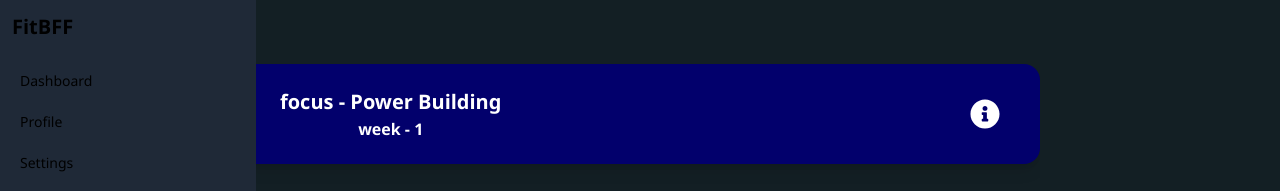
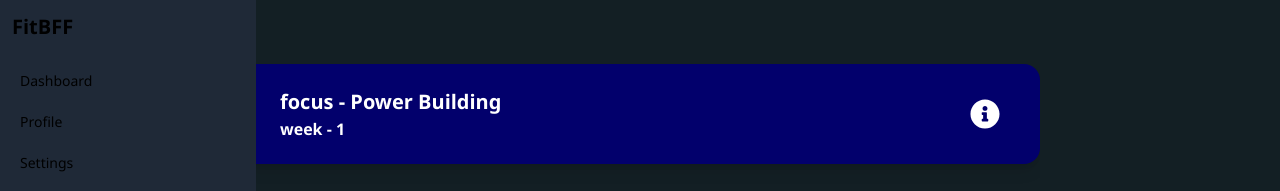
Before and after one commit to YuvalShvartsman/FitBFF-client, a React (Vite) app: page / in a window 1280 px wide. Shown: the top 191 px of the page. Built offline with nearby package versions, Linux system fonts and the light colour scheme; what tailwindcss-motion would draw is missing.

Commit message:
minor visual fix

```diff
--- a/src/components/Homepage/HomepageStepper/WeekHeader.tsx
+++ b/src/components/Homepage/HomepageStepper/WeekHeader.tsx
@@ -9,7 +9,7 @@
 function WeekHeader({ week }: WeekHeaderProps) {
   return (
     <div className="flex  h-[100px] w-full text-light bg-blue-200 shadow-lg rounded-xl first:mt-16 justify-between items-center p-10">
-      <div className="flex flex-col justify-center items-center">
+      <div className="flex flex-col  ">
         <span className=" font-extrabold text-xl">
           {"focus - " + week.title}
         </span>
```
